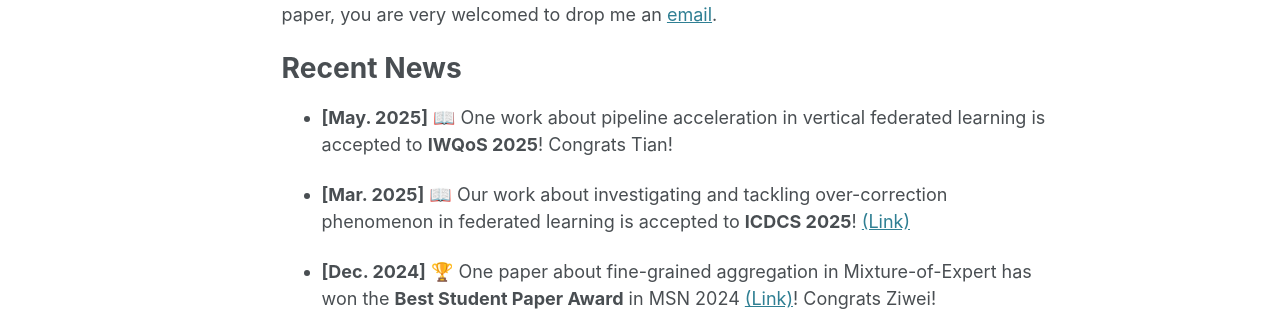
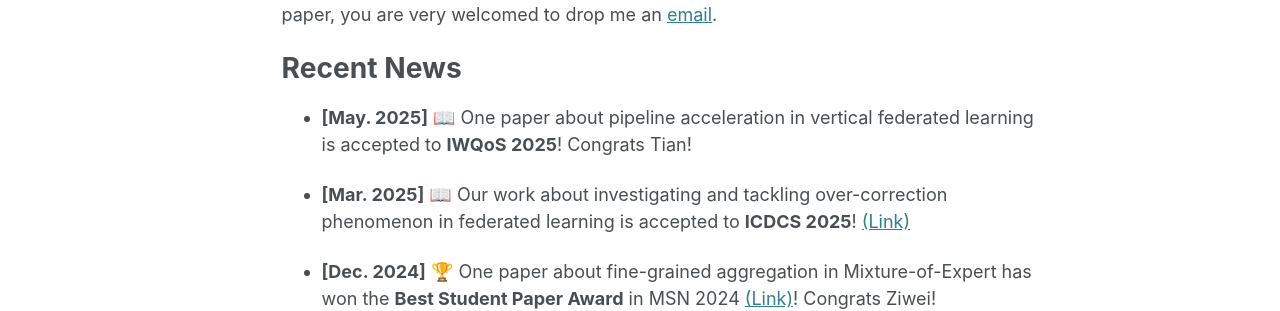
Before and after one commit to VinnyLiu0817/VinnyLiu0817.github.io, a Jekyll site: the page built from _pages/about.md, in a window 1280 px wide and 1339 px high. Shown: the part 573-884 px from the top of the window. Built offline with Jekyll 4.4.1, drawn with Linux system fonts in a browser that asks for light colours; emoji names are drawn with the system emoji font; some web fonts are replaced.

Commit message:
Update aboutme

```diff
--- a/_pages/about.md
+++ b/_pages/about.md
@@ -18,7 +18,7 @@ Recently, I am also enthusiatic about the LLM implementation and applications. I
 
 Recent News
 ======
-* **[May. 2025]** :book: One work about pipeline acceleration in vertical federated learning is accepted to **IWQoS 2025**! Congrats Tian!
+* **[May. 2025]** :book: One paper about pipeline acceleration in vertical federated learning is accepted to **IWQoS 2025**! Congrats Tian!
 
 * **[Mar. 2025]** :book: Our work about investigating and tackling over-correction phenomenon in federated learning is accepted to **ICDCS 2025**! [(Link)](https://arxiv.org/abs/2504.17528)
 
```
